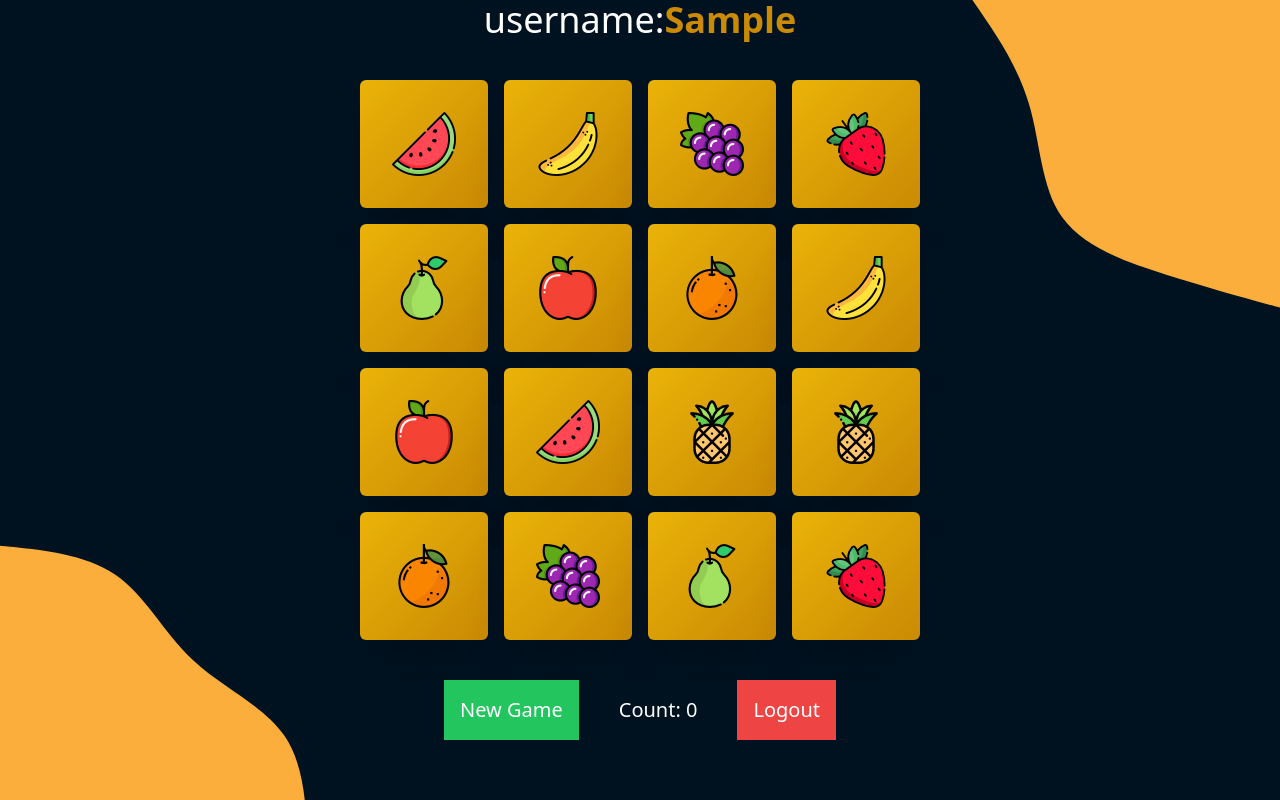
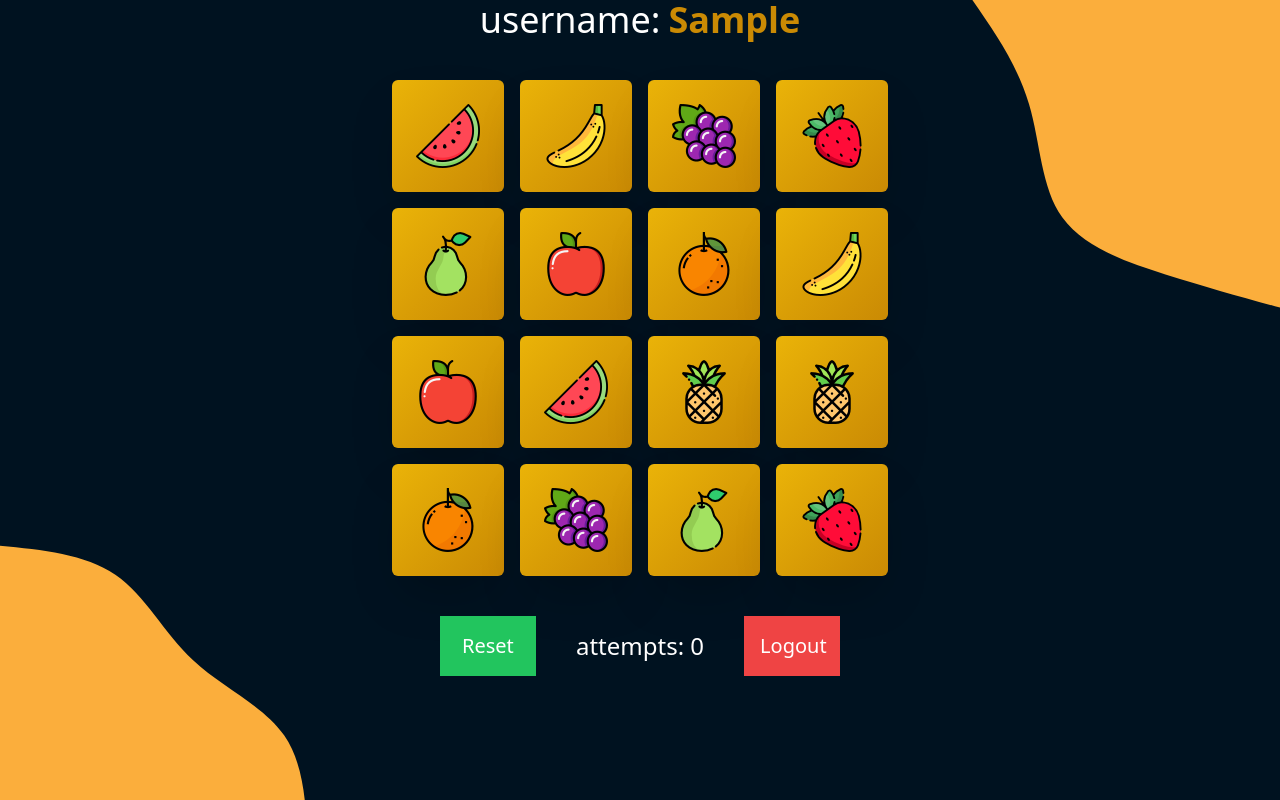
Before and after one commit to HassanKourani/MemoryGame, a React (Create React App) app: page / in a window 1280 px wide. Both pictures are taken after typing "Sample" into the empty fields and a click on the button "Submit". Built offline with nearby package versions, Linux system fonts and the light colour scheme.

Commit message:
reponsive and logic

```diff
--- a/src/Components/Card.tsx
+++ b/src/Components/Card.tsx
@@ -1,4 +1,4 @@
-import { CardProps } from "../Interfaces/Card";
+import { CardProps, CardType } from "../Interfaces/Card";
 
 const Card = ({
   card,
@@ -14,7 +14,7 @@ const Card = ({
         !isPending && handleFlip(card);
       }}
     >
-      {flippedCards.some((c: any) => c.id === card.id) ||
+      {flippedCards.some((c: CardType) => c.id === card.id) ||
       matchedCards.includes(card.id) ? (
         <img
           src={require(`../Images/${card.image}`)}
--- /dev/null
+++ b/src/Components/PlayAgainBtn.tsx
@@ -0,0 +1,16 @@
+import { useContext } from "react";
+import { handleNewGameContext } from "../Pages/Main";
+
+const PlayAgainBtn = () => {
+  const handleNewGame = useContext(handleNewGameContext);
+  return (
+    <button
+      className="p-4 text-white bg-green-500 hover:bg-green-700 w-24"
+      onClick={() => handleNewGame()}
+    >
+      Reset
+    </button>
+  );
+};
+
+export default PlayAgainBtn;
--- /dev/null
+++ b/src/Components/WinModal.tsx
@@ -0,0 +1,15 @@
+import PlayAgainBtn from "./PlayAgainBtn";
+
+const WinModal = () => {
+  return (
+    <div className="fixed h-screen inset-0 flex justify-center items-center">
+      <div className="h-60 w-1/3 bg-orange-100 border-4 border-darkBlue-100 rounded-xl text-white flex flex-col items-center justify-around">
+        <span className="text-2xl font-bold">CONGRATULATIONS YOU WON!!</span>
+        <span className="text-xl ">number of attempts: 12</span>
+        <PlayAgainBtn />
+      </div>
+    </div>
+  );
+};
+
+export default WinModal;
--- a/src/Pages/Main.tsx
+++ b/src/Pages/Main.tsx
@@ -1,17 +1,20 @@
 import { useLocation, useNavigate } from "react-router-dom";
-import { useEffect, useState } from "react";
+import { createContext, useEffect, useState } from "react";
 import Card from "../Components/Card";
 import { CardType } from "../Interfaces/Card";
-
+import PlayAgainBtn from "../Components/PlayAgainBtn";
+import WinModal from "../Components/WinModal";
+export const handleNewGameContext = createContext<() => void>(() => {});
 const Main = () => {
   const { state } = useLocation();
   const navigate = useNavigate();
+  const [attempts, setAttempts] = useState(0);
+  const [isWinModalOpen, setWinModalOpen] = useState(false);
   const [flippedCards, setFlippedCards] = useState<CardType[]>([]);
   const [matchedCards, setMatchedCards] = useState<number[]>([
     1, 2, 3, 4, 5, 6, 7, 8, 9, 10, 11, 12, 13, 14, 15, 16,
   ]);
   const [isPending, setIsPending] = useState<boolean>(true);
-
   const [cards, setCards] = useState([
     { id: 1, image: "apple.png" },
     { id: 2, image: "banana.png" },
@@ -51,17 +54,30 @@ const Main = () => {
       setMatchedCards([]);
       setIsPending(false);
     }, 5000);
+
     // eslint-disable-next-line react-hooks/exhaustive-deps
   }, []);
+
+  const handleNewGame = () => {
+    setIsPending(true);
+    setMatchedCards([1, 2, 3, 4, 5, 6, 7, 8, 9, 10, 11, 12, 13, 14, 15, 16]);
+    setAttempts(0);
+    shuffleCards();
+    setTimeout(() => {
+      setMatchedCards([]);
+      setIsPending(false);
+    }, 5000);
+  };
 
   const handleFlip = (card: CardType) => {
     if (flippedCards.length === 2 || matchedCards.includes(card.id)) {
       return;
     }
 
-    setFlippedCards([...flippedCards, card]);
+    !isPending && setFlippedCards([...flippedCards, card]);
 
     if (flippedCards.length === 1) {
+      setAttempts(attempts + 1);
       // If there is only one card flipped, check for a match
       if (flippedCards[0].image === card.image) {
         setMatchedCards([...matchedCards, flippedCards[0].id, card.id]);
@@ -76,10 +92,19 @@ const Main = () => {
     }
   };
 
+  useEffect(() => {
+    if (attempts > 0 && matchedCards.length >= 16) {
+      setWinModalOpen(true);
+    }
+    // eslint-disable-next-line react-hooks/exhaustive-deps
+  }, [matchedCards]);
+
   return (
+    <handleNewGameContext.Provider value={handleNewGame}>
       <div className="flex flex-col justify-center items-center gap-10">
-      <div className="center text-4xl text-white">
-        username:<b className="text-yellow-600">{state?.username}</b>
+        <div className="center text-2xl sm:text-4xl text-white gap-2">
+          <span>username: </span>
+          <b className="text-yellow-600"> {state?.username}</b>
         </div>
 
         <div className="center">
@@ -96,22 +121,21 @@ const Main = () => {
             ))}
           </div>
         </div>
-      <div className="flex justify-between items-center text-xl gap-10">
+        <div className="flex justify-between items-center text-lg sm:text-xl gap-10">
+          <PlayAgainBtn />
+          <span className="text-white text-sm sm:text-2xl">
+            attempts: {attempts}
+          </span>
           <button
-          className="p-4 text-white bg-green-500 hover:bg-green-600"
-          onClick={() => navigate("/")}
-        >
-          New Game
-        </button>
-        <span className="text-white">Count: 0</span>
-        <button
-          className="p-4 text-white bg-red-500 hover:bg-red-600"
+            className="p-4 text-white bg-red-500 hover:bg-red-600 w-24"
             onClick={() => navigate("/")}
           >
             Logout
           </button>
         </div>
       </div>
+      {isWinModalOpen && <WinModal />}
+    </handleNewGameContext.Provider>
   );
 };
 
--- a/src/index.css
+++ b/src/index.css
@@ -6,11 +6,12 @@
   @apply flex justify-center items-center;
 }
 .card {
-  @apply bg-gradient-to-br from-yellow-500 to-yellow-600 hover:from-yellow-400 hover:to-yellow-500 shadow-2xl w-32 h-32 text-white flex items-center justify-center overflow-hidden p-4 rounded-md;
+  @apply bg-gradient-to-br from-yellow-500 to-yellow-600 hover:from-yellow-400 hover:to-yellow-500 shadow-2xl w-20 h-20 sm:w-24 sm:h-24 lg:w-28 lg:h-28 text-white flex items-center justify-center overflow-hidden p-4 rounded-md;
 }
 
 body {
   background: url("./Images//blob-scene-haikei.svg");
   background-size: cover;
   background-repeat: no-repeat;
+  min-height: 100vh;
 }
--- a/tailwind.config.js
+++ b/tailwind.config.js
@@ -2,7 +2,17 @@
 module.exports = {
   content: ["./src/**/*.{js,jsx,ts,tsx}"],
   theme: {
-    extend: {},
+    extend: {
+      colors: {
+        orange: {
+          100: "#fbab3b",
+          200: "#e69434",
+        },
+        darkBlue: {
+          100: "#041424",
+        },
+      },
+    },
   },
   plugins: [],
 };
```
Lines whose indentation alone changed are shown as unchanged.
